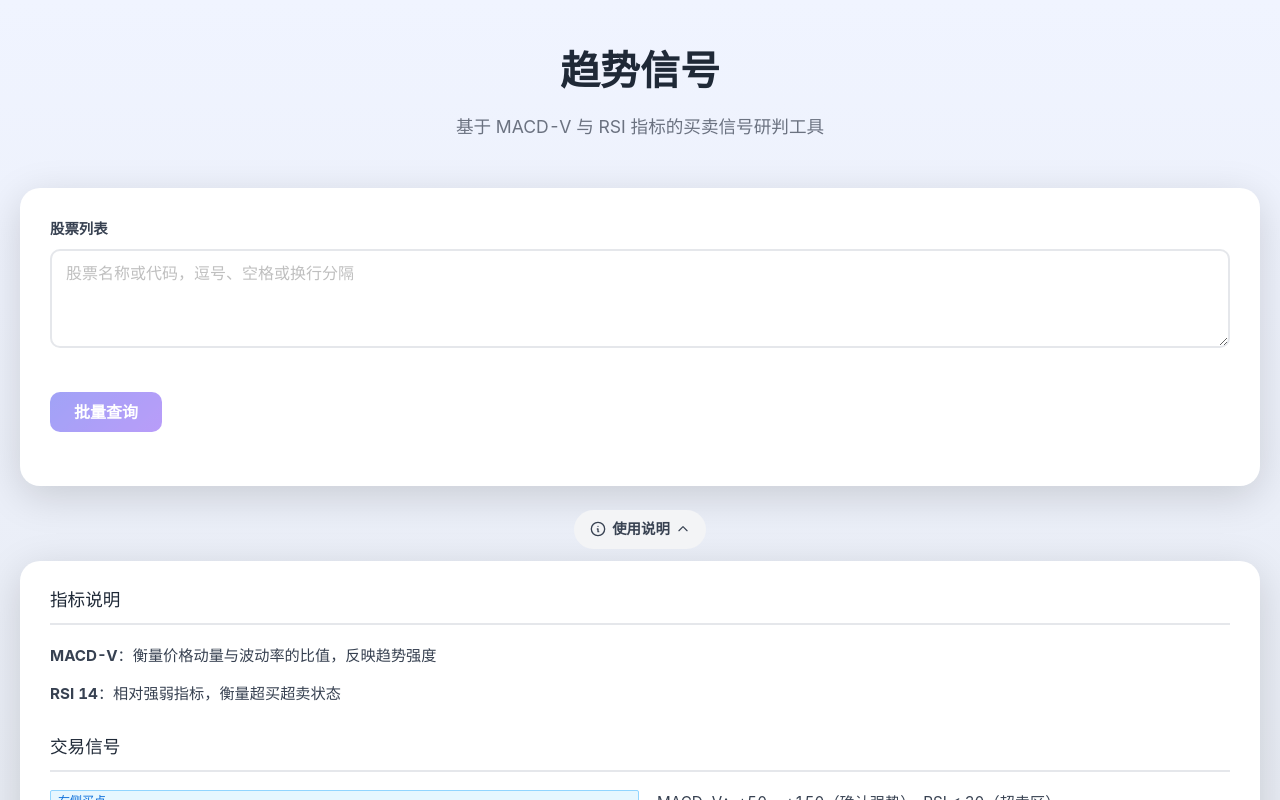
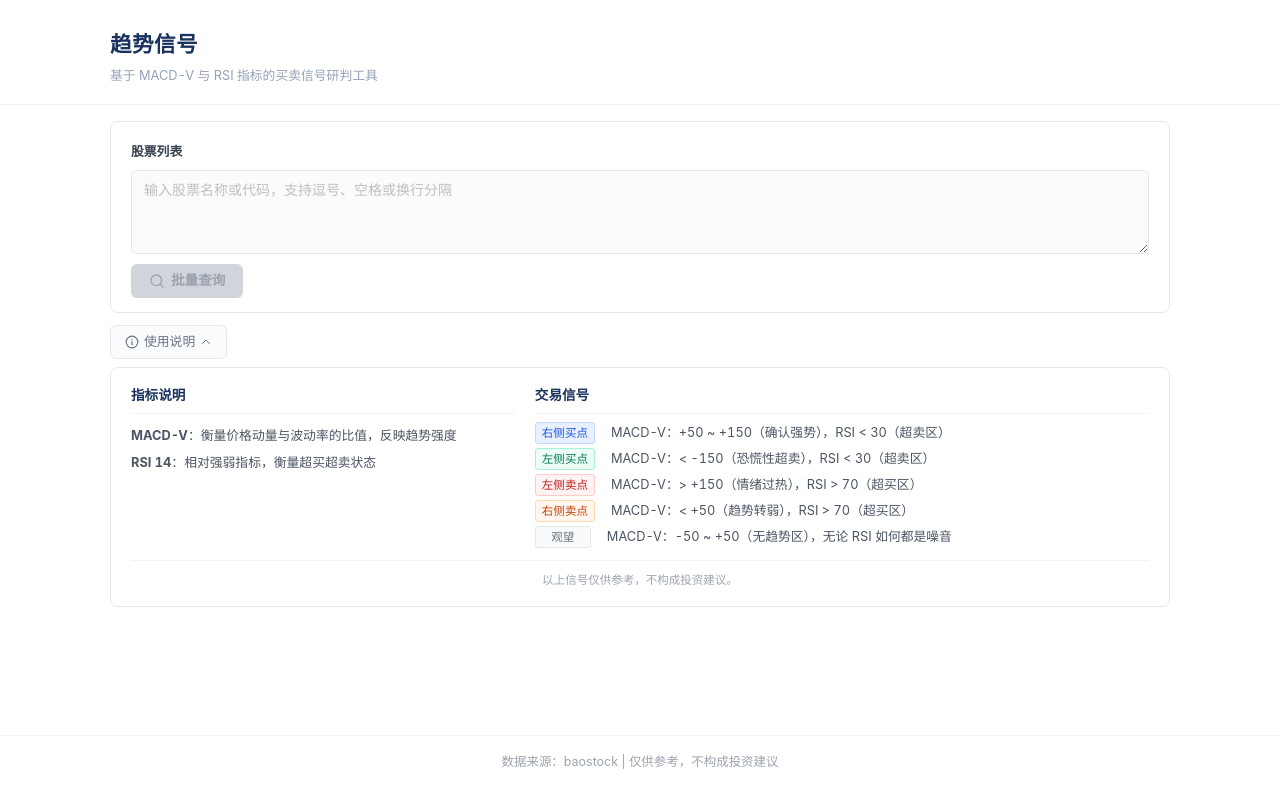
Before and after one commit to zacyau/macdv, a Vue app in the folder frontend/: page / in a window 1280 px wide. Both pictures are taken after a click on the button "使用说明". Shown: the top 800 px of the page. Built offline with nearby package versions, Linux system fonts and the light colour scheme.

Commit message:
refactor(frontend):全面前端UI重构-深蓝主题-清爽紧凑小圆角风格

```diff
--- a/frontend/src/style.css
+++ b/frontend/src/style.css
@@ -9,7 +9,10 @@
 }
 
 body {
-  font-family: -apple-system, BlinkMacSystemFont, 'Segoe UI', Roboto, 'Helvetica Neue', Arial, sans-serif;
-  background: linear-gradient(180deg, #f0f4ff 0%, #e8ecf4 100%);
+  font-family: -apple-system, BlinkMacSystemFont, 'Segoe UI', 'PingFang SC', 'Hiragino Sans GB', 'Microsoft YaHei', Roboto, 'Helvetica Neue', Arial, sans-serif;
+  background: #ffffff;
   min-height: 100vh;
+  color: #1f2937;
+  -webkit-font-smoothing: antialiased;
+  -moz-osx-font-smoothing: grayscale;
 }
--- a/frontend/src/views/HomeView.vue
+++ b/frontend/src/views/HomeView.vue
@@ -1,42 +1,46 @@
 <template>
   <div class="app">
     <header class="header">
-      <h1>趋势信号</h1>
-      <p class="subtitle">基于 MACD-V 与 RSI 指标的买卖信号研判工具</p>
+      <div class="header-inner">
+        <h1 class="header-title">趋势信号</h1>
+        <p class="header-subtitle">基于 MACD-V 与 RSI 指标的买卖信号研判工具</p>
+      </div>
     </header>
 
     <main class="main">
-      <section class="search-section">
-        <a-form layout="vertical">
-          <div class="search-box">
-            <div class="input-group full-width">
-              <a-form-item label="股票列表">
+      <section class="search-card">
+        <a-form layout="vertical" class="search-form">
+          <a-form-item label="股票列表" class="search-form-item">
             <a-textarea
               v-model:value="inputText"
-                  placeholder="股票名称或代码，逗号、空格或换行分隔"
+              placeholder="输入股票名称或代码，支持逗号、空格或换行分隔"
               :rows="3"
               allow-clear
-                  class="custom-input"
+              class="search-textarea"
             />
           </a-form-item>
-            </div>
-            <div class="input-group">
-              <a-form-item>
+          <a-form-item class="search-form-action">
             <button
-                  class="btn btn-primary"
+              class="search-btn"
               :disabled="!canQuery || loading"
               @click="handleQuery"
             >
+              <svg v-if="loading" class="search-btn-spinner" xmlns="http://www.w3.org/2000/svg" width="16" height="16" fill="none" viewBox="0 0 24 24" stroke="currentColor" stroke-width="2">
+                <circle cx="12" cy="12" r="10" stroke-opacity="0.25" />
+                <path d="M12 2a10 10 0 019.95 9" stroke-linecap="round" />
+              </svg>
+              <svg v-else xmlns="http://www.w3.org/2000/svg" width="16" height="16" fill="none" viewBox="0 0 24 24" stroke="currentColor" stroke-width="2">
+                <circle cx="11" cy="11" r="8" />
+                <path d="M21 21l-4.35-4.35" stroke-linecap="round" stroke-linejoin="round" />
+              </svg>
               {{ loading ? '查询中...' : '批量查询' }}
             </button>
           </a-form-item>
-            </div>
-          </div>
         </a-form>
       </section>
 
-      <transition name="fade">
-        <section v-if="error" class="error-section">
+      <transition name="slide-fade">
+        <section v-if="error" class="error-block">
           <a-alert
             :message="error"
             type="error"
@@ -47,72 +51,72 @@
         </section>
       </transition>
 
-      <transition name="fade">
-        <section v-if="result" class="result-section">
-          <div class="result-header">
-            <div class="result-header-top">
-              <h2>查询结果</h2>
+      <transition name="slide-fade">
+        <section v-if="result" class="result-card">
+          <div class="result-head">
+            <div class="result-head-left">
+              <h2 class="result-title">查询结果</h2>
+            </div>
             <span class="result-time">{{ result.updated_at }}</span>
-            </div>
           </div>
           <IndicatorCards :data="result" />
         </section>
       </transition>
 
       <section class="guide-section">
-        <button class="btn btn-guide" @click="guideExpanded = !guideExpanded">
-          <svg xmlns="http://www.w3.org/2000/svg" width="16" height="16" fill="none" viewBox="0 0 24 24" stroke="currentColor" stroke-width="2">
+        <button class="guide-toggle" @click="guideExpanded = !guideExpanded">
+          <svg xmlns="http://www.w3.org/2000/svg" width="14" height="14" fill="none" viewBox="0 0 24 24" stroke="currentColor" stroke-width="2">
             <path stroke-linecap="round" stroke-linejoin="round" d="M13 16h-1v-4h-1m1-4h.01M12 2a10 10 0 100 20 10 10 0 000-20z" />
           </svg>
-          使用说明
-          <svg xmlns="http://www.w3.org/2000/svg" width="14" height="14" fill="none" viewBox="0 0 24 24" stroke="currentColor" stroke-width="2" :class="{ 'arrow-rotate': guideExpanded }">
+          <span>使用说明</span>
+          <svg xmlns="http://www.w3.org/2000/svg" width="12" height="12" fill="none" viewBox="0 0 24 24" stroke="currentColor" stroke-width="2" :class="{ 'guide-toggle-arrow-open': guideExpanded }" class="guide-toggle-arrow">
             <path stroke-linecap="round" stroke-linejoin="round" d="M19 9l-7 7-7-7" />
           </svg>
         </button>
-        <transition name="fade">
-          <div v-if="guideExpanded" class="guide-content">
-            <div class="guide-block">
-              <h3>指标说明</h3>
-              <ul>
+        <transition name="slide-fade">
+          <div v-if="guideExpanded" class="guide-panel">
+            <div class="guide-row">
+              <div class="guide-col">
+                <h3 class="guide-col-title">指标说明</h3>
+                <ul class="guide-list">
                   <li><strong>MACD-V</strong>：衡量价格动量与波动率的比值，反映趋势强度</li>
                   <li><strong>RSI 14</strong>：相对强弱指标，衡量超买超卖状态</li>
                 </ul>
               </div>
-            <div class="guide-block">
-              <h3>交易信号</h3>
-              <ul class="signal-list">
-                <li>
-                  <a-tag color="blue">右侧买点</a-tag>
-                  <span>MACD-V：+50 ~ +150（确认强势），RSI &lt; 30（超卖区）</span>
-                </li>
-                <li>
-                  <a-tag color="green">左侧买点</a-tag>
-                  <span>MACD-V：&lt; -150（恐慌性超卖），RSI &lt; 30（超卖区）</span>
-                </li>
-                <li>
-                  <a-tag color="red">左侧卖点</a-tag>
-                  <span>MACD-V：&gt; +150（情绪过热），RSI &gt; 70（超买区）</span>
-                </li>
-                <li>
-                  <a-tag color="orange">右侧卖点</a-tag>
-                  <span>MACD-V：&lt; +50（趋势转弱），RSI &gt; 70（超买区）</span>
-                </li>
-                <li>
-                  <a-tag>观望</a-tag>
-                  <span>MACD-V：-50 ~ +50（无趋势区），无论 RSI 如何都是噪音</span>
-                </li>
-              </ul>
+              <div class="guide-col">
+                <h3 class="guide-col-title">交易信号</h3>
+                <div class="signal-rows">
+                  <div class="signal-row">
+                    <a-tag class="signal-tag signal-tag-blue">右侧买点</a-tag>
+                    <span class="signal-desc">MACD-V：+50 ~ +150（确认强势），RSI &lt; 30（超卖区）</span>
                   </div>
-            <div class="guide-disclaimer">
-              以上信号仅供参考，不构成投资建议。
+                  <div class="signal-row">
+                    <a-tag class="signal-tag signal-tag-green">左侧买点</a-tag>
+                    <span class="signal-desc">MACD-V：&lt; -150（恐慌性超卖），RSI &lt; 30（超卖区）</span>
                   </div>
+                  <div class="signal-row">
+                    <a-tag class="signal-tag signal-tag-red">左侧卖点</a-tag>
+                    <span class="signal-desc">MACD-V：&gt; +150（情绪过热），RSI &gt; 70（超买区）</span>
+                  </div>
+                  <div class="signal-row">
+                    <a-tag class="signal-tag signal-tag-orange">右侧卖点</a-tag>
+                    <span class="signal-desc">MACD-V：&lt; +50（趋势转弱），RSI &gt; 70（超买区）</span>
+                  </div>
+                  <div class="signal-row">
+                    <a-tag class="signal-tag signal-tag-gray">观望</a-tag>
+                    <span class="signal-desc">MACD-V：-50 ~ +50（无趋势区），无论 RSI 如何都是噪音</span>
+                  </div>
+                </div>
+              </div>
+            </div>
+            <p class="guide-disclaimer">以上信号仅供参考，不构成投资建议。</p>
           </div>
         </transition>
       </section>
     </main>
 
     <footer class="footer">
-      <p>数据来源: baostock | 仅供参考，不构成投资建议</p>
+      <p>数据来源：baostock | 仅供参考，不构成投资建议</p>
     </footer>
   </div>
 </template>
@@ -159,267 +163,318 @@ async function handleQuery() {
 </script>
 
 <style scoped>
+/* ── Root ── */
 .app {
   min-height: 100vh;
   display: flex;
   flex-direction: column;
-}
-
-.header {
-  text-align: center;
-  padding: 40px 20px 30px;
+  background: #ffffff;
   color: #1f2937;
 }
 
-.header h1 {
-  font-size: 2.5rem;
+/* ── Header ── */
+.header {
+  border-bottom: 1px solid #eef1f6;
+  background: #ffffff;
+}
+.header-inner {
+  max-width: 1100px;
+  margin: 0 auto;
+  padding: 28px 20px 18px;
+}
+.header-title {
+  font-size: 1.35rem;
   font-weight: 700;
-  margin-bottom: 10px;
-  color: #1f2937;
+  color: #1a335e;
+  letter-spacing: 0.02em;
+  margin: 0 0 4px;
+}
+.header-subtitle {
+  font-size: 0.8rem;
+  color: #94a3b8;
+  margin: 0;
 }
 
-.subtitle {
-  font-size: 1.1rem;
-  color: #6b7280;
+/* ── Main ── */
+.main {
+  flex: 1;
+  max-width: 1100px;
+  width: 100%;
+  margin: 0 auto;
+  padding: 16px 20px 32px;
 }
 
-.main {
-  flex: 1;
-  max-width: 1400px;
-  width: 100%;
-  margin: 0 auto;
-  padding: 0 20px 40px;
+/* ── Search Card ── */
+.search-card {
+  background: #ffffff;
+  border: 1px solid #e5e7eb;
+  border-radius: 8px;
+  padding: 18px 20px 4px;
+  margin-bottom: 12px;
 }
-
-.search-section {
-  background: white;
-  border-radius: 20px;
-  padding: 30px;
-  box-shadow: 0 10px 40px rgba(0, 0, 0, 0.15);
-  margin-bottom: 24px;
+.search-form {
+  margin: 0;
 }
-
-.search-box {
-  display: grid;
-  grid-template-columns: 1fr auto;
-  gap: 20px;
-  align-items: end;
+.search-form :deep(.ant-form-item) {
+  margin-bottom: 10px;
 }
-
-.input-group.full-width {
-  grid-column: 1 / -1;
-}
-
-.input-group :deep(.ant-form-item-label > label) {
+.search-form-item :deep(.ant-form-item-label > label) {
+  font-size: 0.8rem;
   font-weight: 600;
   color: #374151;
-  font-size: 0.9rem;
 }
-
-.input-group :deep(.ant-input) {
-  padding: 10px 14px;
-  border: 2px solid #e5e7eb;
-  border-radius: 10px;
-  font-size: 1rem;
-  transition: all 0.3s ease;
+.search-textarea :deep(.ant-input) {
+  padding: 8px 12px;
+  border: 1px solid #e5e7eb;
+  border-radius: 6px;
+  font-size: 0.875rem;
+  background: #fafbfc;
+  transition: border-color 0.2s, box-shadow 0.2s;
+  resize: vertical;
 }
-
-.input-group :deep(.ant-input:focus),
-.input-group :deep(.ant-input-focused) {
-  border-color: #6366f1;
-  box-shadow: 0 0 0 3px rgba(99, 102, 241, 0.1);
+.search-textarea :deep(.ant-input:focus),
+.search-textarea :deep(.ant-input-focused) {
+  border-color: #274a7e;
+  box-shadow: 0 0 0 2px rgba(39, 74, 126, 0.08);
+  background: #ffffff;
 }
-
-.btn {
-  padding: 10px 24px;
-  border: none;
-  border-radius: 10px;
-  font-size: 1rem;
-  font-weight: 600;
-  cursor: pointer;
-  transition: all 0.3s ease;
+.search-form-action :deep(.ant-form-item-control-input-content) {
+  display: flex;
+}
+.search-btn {
   display: inline-flex;
   align-items: center;
   gap: 6px;
+  padding: 7px 18px;
+  border: none;
+  border-radius: 6px;
+  font-size: 0.85rem;
+  font-weight: 600;
+  cursor: pointer;
+  transition: background 0.2s, box-shadow 0.2s;
+  background: #1a335e;
+  color: #ffffff;
+  height: 34px;
+  line-height: 1;
+}
+.search-btn:hover:not(:disabled) {
+  background: #0d1c3e;
+  box-shadow: 0 2px 8px rgba(13, 28, 62, 0.2);
+}
+.search-btn:disabled {
+  background: #d1d5db;
+  color: #9ca3af;
+  cursor: not-allowed;
+}
+.search-btn-spinner {
+  animation: spin 0.8s linear infinite;
+}
+@keyframes spin {
+  to { transform: rotate(360deg); }
 }
 
-.btn-primary {
-  background: linear-gradient(135deg, #6366f1 0%, #8b5cf6 100%);
-  color: white;
-  height: 40px;
-  line-height: 1;
+/* ── Error ── */
+.error-block {
+  margin-bottom: 12px;
 }
 
-.btn-primary:hover:not(:disabled) {
-  transform: translateY(-2px);
-  box-shadow: 0 5px 20px rgba(99, 102, 241, 0.4);
+/* ── Result Card ── */
+.result-card {
+  background: #ffffff;
+  border: 1px solid #e5e7eb;
+  border-radius: 8px;
+  padding: 16px 20px;
+  margin-bottom: 12px;
 }
-
-.btn-primary:disabled {
-  opacity: 0.6;
-  cursor: not-allowed;
-  transform: none;
-}
-
-.btn-guide {
-  background: #f3f4f6;
-  color: #374151;
-  padding: 8px 16px;
-  font-size: 0.9rem;
-  border-radius: 20px;
-}
-
-.btn-guide:hover {
-  background: #e5e7eb;
-  color: #1f2937;
-}
-
-.btn-guide svg {
-  transition: transform 0.3s ease;
-}
-
-.arrow-rotate {
-  transform: rotate(180deg);
-}
-
-.error-section {
-  margin-bottom: 24px;
-}
-
-.result-section {
-  background: white;
-  border-radius: 20px;
-  padding: 30px;
-  box-shadow: 0 10px 40px rgba(0, 0, 0, 0.15);
-  margin-bottom: 24px;
-}
-
-.result-header-top {
+.result-head {
   display: flex;
   justify-content: space-between;
   align-items: center;
-  margin-bottom: 20px;
+  margin-bottom: 12px;
+}
+.result-head-left {
+  display: flex;
+  align-items: center;
+  gap: 10px;
+}
+.result-title {
+  font-size: 1rem;
+  font-weight: 600;
+  color: #1a335e;
+  margin: 0;
+}
+.result-time {
+  font-size: 0.75rem;
+  color: #94a3b8;
 }
 
-.result-header h2 {
-  font-size: 1.5rem;
-  color: #1f2937;
-  margin: 0;
-}
-
-.result-time {
-  font-size: 0.85rem;
-  color: #6b7280;
-}
-
+/* ── Guide ── */
 .guide-section {
-  text-align: center;
-  margin-bottom: 24px;
-}
-
-.guide-content {
-  background: white;
-  border-radius: 20px;
-  padding: 24px 30px;
-  box-shadow: 0 10px 40px rgba(0, 0, 0, 0.15);
-  margin-top: 12px;
-  text-align: left;
-  color: #374151;
-  line-height: 1.7;
-}
-
-.guide-block {
-  margin-bottom: 20px;
-}
-
-.guide-block:last-of-type {
   margin-bottom: 12px;
 }
-
-.guide-block h3 {
-  font-size: 1.1rem;
-  color: #1f2937;
-  margin-bottom: 12px;
-  padding-bottom: 8px;
-  border-bottom: 2px solid #e5e7eb;
+.guide-toggle {
+  display: inline-flex;
+  align-items: center;
+  gap: 5px;
+  padding: 6px 14px;
+  border: 1px solid #e5e7eb;
+  border-radius: 6px;
+  font-size: 0.8rem;
+  font-weight: 500;
+  cursor: pointer;
+  background: #fafbfc;
+  color: #6b7280;
+  transition: background 0.2s, color 0.2s, border-color 0.2s;
 }
-
-.guide-block ul {
+.guide-toggle:hover {
+  background: #f3f4f6;
+  color: #1a335e;
+  border-color: #1a335e;
+}
+.guide-toggle-arrow {
+  transition: transform 0.2s;
+}
+.guide-toggle-arrow-open {
+  transform: rotate(180deg);
+}
+.guide-panel {
+  background: #ffffff;
+  border: 1px solid #e5e7eb;
+  border-radius: 8px;
+  padding: 16px 20px;
+  margin-top: 8px;
+  line-height: 1.65;
+}
+.guide-row {
+  display: grid;
+  grid-template-columns: 1fr 1.6fr;
+  gap: 20px;
+}
+.guide-col-title {
+  font-size: 0.85rem;
+  font-weight: 600;
+  color: #1a335e;
+  margin: 0 0 8px;
+  padding-bottom: 6px;
+  border-bottom: 1.5px solid #eef1f6;
+}
+.guide-list {
   list-style: none;
   padding: 0;
   margin: 0;
+  font-size: 0.8rem;
+  color: #4b5563;
 }
-
-.guide-block ul li {
-  padding: 6px 0;
-  font-size: 0.95rem;
+.guide-list li {
+  padding: 3px 0;
 }
-
-.signal-list li {
+.signal-rows {
   display: flex;
-  align-items: flex-start;
-  gap: 10px;
-  padding: 8px 0;
+  flex-direction: column;
+  gap: 4px;
 }
-
-.signal-list li span {
+.signal-row {
+  display: flex;
+  align-items: center;
+  gap: 8px;
+  font-size: 0.8rem;
+  color: #4b5563;
+}
+.signal-desc {
   flex: 1;
+  line-height: 1.5;
 }
-
+.signal-tag {
+  min-width: 56px;
+  text-align: center;
+  font-size: 0.72rem;
+  padding: 0 6px;
+  line-height: 20px;
+  border-radius: 3px;
+  flex-shrink: 0;
+}
+.signal-tag-blue {
+  background: #e8f0fe;
+  color: #1a56db;
+  border: 1px solid #c3dafe;
+}
+.signal-tag-green {
+  background: #ecfdf5;
+  color: #047857;
+  border: 1px solid #a7f3d0;
+}
+.signal-tag-red {
+  background: #fef2f2;
+  color: #b91c1c;
+  border: 1px solid #fecaca;
+}
+.signal-tag-orange {
+  background: #fff7ed;
+  color: #c2410c;
+  border: 1px solid #fed7aa;
+}
+.signal-tag-gray {
+  background: #f9fafb;
+  color: #6b7280;
+  border: 1px solid #e5e7eb;
+}
 .guide-disclaimer {
-  font-size: 0.8rem;
+  font-size: 0.72rem;
   color: #9ca3af;
   text-align: center;
-  padding-top: 12px;
+  margin: 12px 0 0;
+  padding-top: 10px;
   border-top: 1px solid #f3f4f6;
 }
 
+/* ── Footer ── */
 .footer {
   text-align: center;
-  padding: 20px;
-  color: #6b7280;
-  font-size: 0.9rem;
+  padding: 16px 20px;
+  color: #9ca3af;
+  font-size: 0.78rem;
+  border-top: 1px solid #f3f4f6;
 }
 
-.fade-enter-active,
-.fade-leave-active {
-  transition: opacity 0.3s ease;
+/* ── Transitions ── */
+.slide-fade-enter-active {
+  transition: all 0.25s ease-out;
+}
+.slide-fade-leave-active {
+  transition: all 0.15s ease-in;
+}
+.slide-fade-enter-from {
+  opacity: 0;
+  transform: translateY(-6px);
+}
+.slide-fade-leave-to {
+  opacity: 0;
+  transform: translateY(-4px);
 }
 
-.fade-enter-from,
-.fade-leave-to {
-  opacity: 0;
+/* ── Responsive ── */
+@media (max-width: 640px) {
+  .header-inner {
+    padding: 20px 14px 12px;
   }
-
-@media (max-width: 768px) {
-  .header h1 {
-    font-size: 1.8rem;
+  .header-title {
+    font-size: 1.15rem;
   }
-
-  .header {
-    padding: 30px 16px 20px;
+  .main {
+    padding: 12px 12px 24px;
   }
-
-  .subtitle {
-    font-size: 0.95rem;
+  .search-card,
+  .result-card {
+    padding: 14px;
   }
-
-  .main {
-    padding: 0 12px 30px;
+  .guide-panel {
+    padding: 14px;
   }
-
-  .search-section,
-  .result-section,
-  .guide-content {
-    padding: 20px;
-    border-radius: 16px;
+  .guide-row {
+    grid-template-columns: 1fr;
+    gap: 14px;
   }
-
-  .search-box {
-    grid-template-columns: 1fr;
-  }
-
-  .btn-primary {
+  .search-btn {
     width: 100%;
     justify-content: center;
   }
```
Also changed, not shown: frontend/src/components/DraggableContainer.vue (+8 -8 lines), frontend/src/components/HistoryList.vue (+56 -6 lines), frontend/src/components/IndicatorCards.vue (+47 -33 lines), frontend/tailwind.config.js (+16 -1 lines). Lines whose indentation alone changed are shown as unchanged.
